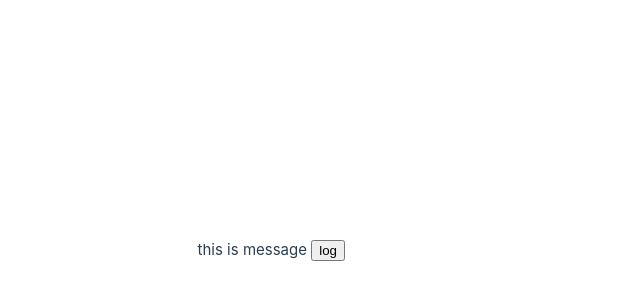
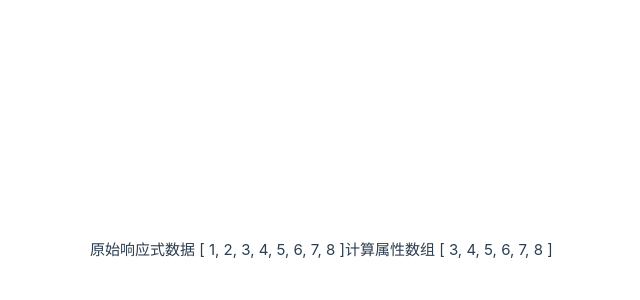
Before and after one commit to liujiapeng678/vue3, a Vue app: page / in a window 1280 px wide. Shown: the part 150-450 px from the top of the page, without its empty margins (295-935 px from the left). Built offline with nearby package versions, Linux system fonts and the light colour scheme.

Commit message:
reactive ref computed

```diff
--- a/src/App.vue
+++ b/src/App.vue
@@ -12,16 +12,40 @@ export default {
   }
 }
 </script> -->
+<!-- <script setup>
+  import { reactive } from 'vue'//导入函数
+  //执行函数，传入一个对象类型的参数，响应式对象可以引发视图的更新
+  //ref函数既支持简单类型也支持对象，返回响应式的对象
+  const state = reactive({
+    count: 0
+  })
+  const setCount = () => {
+    state.count++
+  }
+</script> -->
+<!-- <script setup>
+  import { ref } from 'vue'
+  const count = ref(0)
+  //脚本区域修改ref产生的相应式数据，通过.value属性
+  const setCount = () => {
+    count.value++
+  }
+</script> -->
+<!-- computed计算属性函数 return 基于相应式数据做计算的值-->
+
 <script setup>
-const message = 'this is message'
-const logMessage = () => {
-  console.log(message)
-}
+  import { ref } from 'vue'
+  import { computed } from 'vue'
+  const list = ref([1, 2, 3, 4, 5, 6, 7, 8])
+  const computedList = computed(()=>{
+    return list.value.filter(item => item > 2)
+  })
 </script>
-
 <template>
   <div>
-    {{ message }}
-    <button @click="logMessage"> log </button>
+    原始响应式数据 {{ list }}
+  </div>
+  <div>
+    计算属性数组 {{ computedList }}
   </div>
 </template>
```
